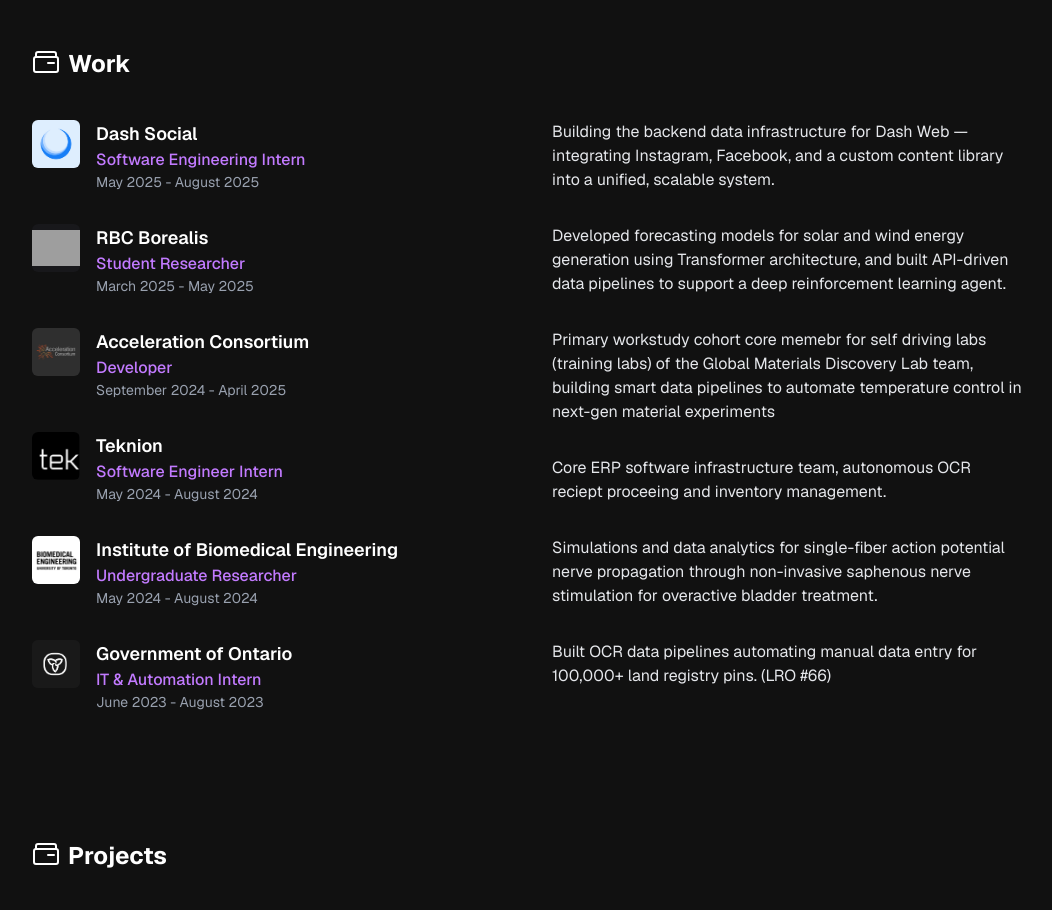
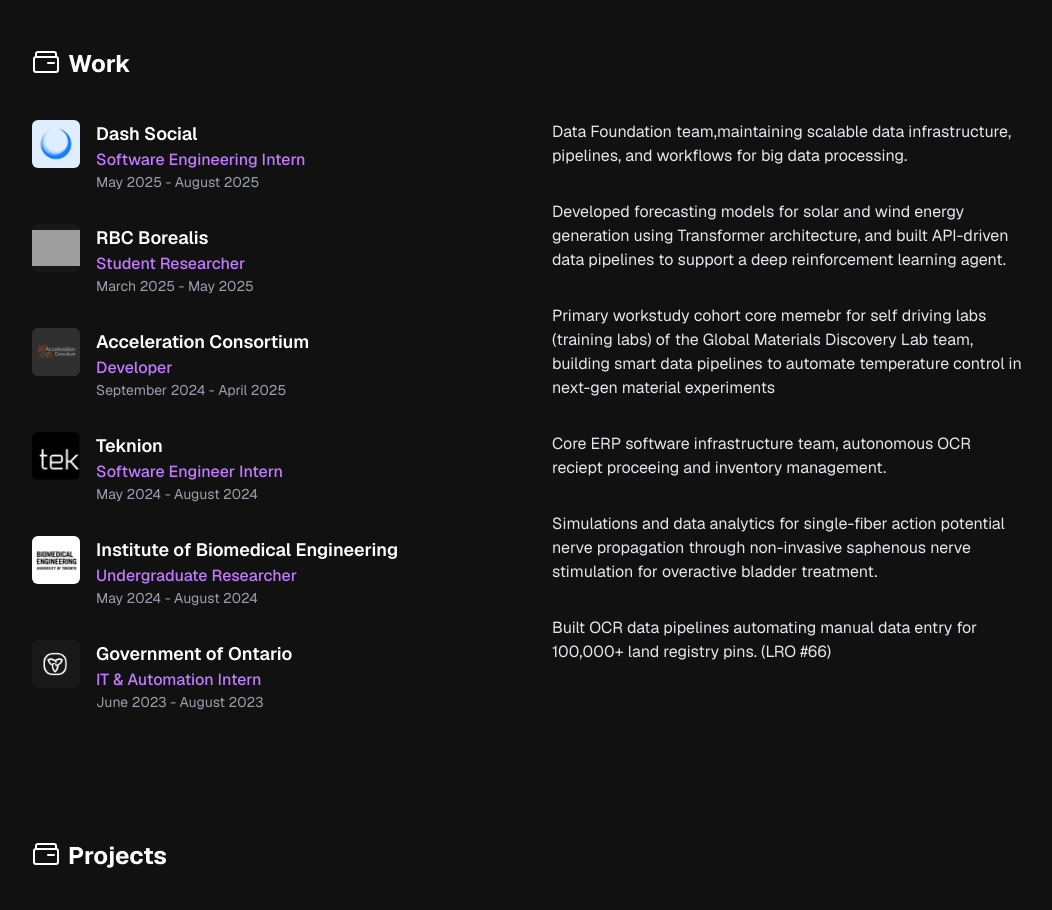
Before and after one commit to Luthiraa/v2, a Next.js app: page / in a window 1280 px wide. Shown: the part 880-1790 px from the top of the page, without its empty margins (112-1164 px from the left). Built offline with nearby package versions, Linux system fonts and the light colour scheme; grey boxes are pictures that could not be loaded.

Commit message:
Update project description in Home component to reflect current focus on maintaining scalable data infrastructure and big data processing.

```diff
--- a/src/app/page.js
+++ b/src/app/page.js
@@ -162,7 +162,7 @@
               {/* Right column: descriptions */}
               <div className="flex flex-col gap-8">
                 <Fade triggerOnce>
-                  <div className="text-gray-200">Building the backend data infrastructure for Dash Web — integrating Instagram, Facebook, and a custom content library into a unified, scalable system. </div>
+                  <div className="text-gray-200">Data Foundation team,maintaining scalable data infrastructure, pipelines, and workflows for big data processing.</div>
                 </Fade>
                 <Fade triggerOnce delay={100}>
                   <div className="text-gray-200">Developed forecasting models for solar and wind energy generation using Transformer architecture, and built API-driven data pipelines to support a deep reinforcement learning agent.</div>
```
